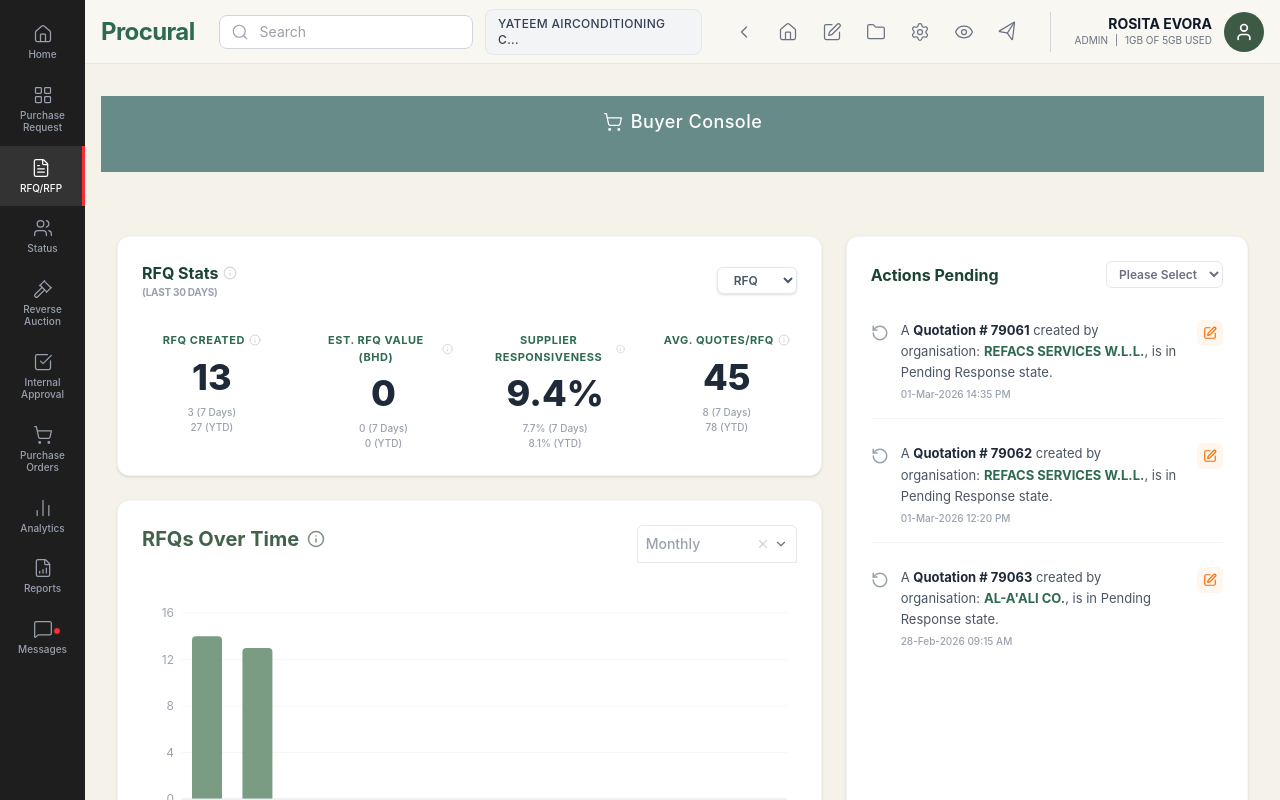
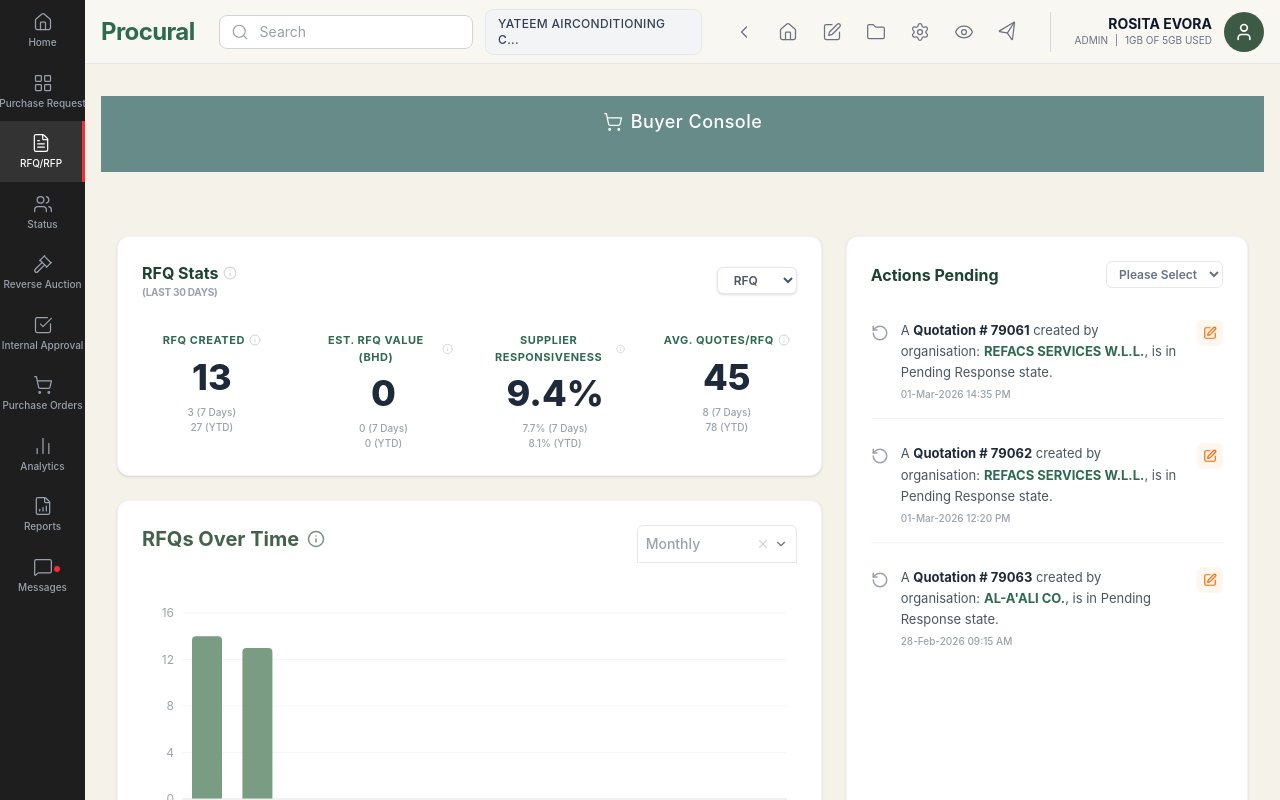
Before and after one commit to fathimaniba112/Rfq-users, a React (Vite) app: page /dashboard in a window 1280 px wide. Built offline with nearby package versions, Linux system fonts and the light colour scheme.

Commit message:
Initial commit

```diff
--- a/src/index.css
+++ b/src/index.css
@@ -1,11 +1,22 @@
 @import "tailwindcss";
 
-/* Hide scrollbar for sidebar but keep it scrollable */
+/* Hide scrollbar for sidebar but keep it scrollable - Chrome, Safari and Opera */
 .sidebar-scroll::-webkit-scrollbar {
   display: none;
 }
 
+/* Hide scrollbar for IE, Edge and Firefox */
 .sidebar-scroll {
   -ms-overflow-style: none;  /* IE and Edge */
   scrollbar-width: none;  /* Firefox */
 }
+
+/* Also hide for the nav element in sidebar */
+nav::-webkit-scrollbar {
+  display: none;
+}
+
+nav {
+  -ms-overflow-style: none;
+  scrollbar-width: none;
+}
--- a/src/pages/sidebar.jsx
+++ b/src/pages/sidebar.jsx
@@ -17,11 +17,11 @@ import { useNavigate } from "react-router-dom";
 const SidebarItem = ({ icon: Icon, label, active, badge, onClick }) => (
   <div
     onClick={onClick}
-    className={`relative flex flex-col items-center justify-center py-3 cursor-pointer transition-colors w-full
+    className={`relative flex flex-col items-center justify-center py-3 cursor-pointer transition-colors w-full flex-shrink-0
       ${active ? 'bg-[#333333] text-white border-r-[3px] border-red-500' : 'text-gray-400 hover:text-white'}`}
   >
     <Icon size={20} strokeWidth={1.5} />
-    <span className="text-[10px] mt-1 font-medium text-center px-1 leading-tight">
+    <span className="text-[10px] mt-1 font-medium text-center px-1 leading-tight whitespace-nowrap">
       {label}
     </span>
 
@@ -38,13 +38,11 @@ export default function Sidebar() {
 const menuItems = [
   { icon: Home, label: 'Home', onClick: () => navigate("/dashboard") },
   { icon: LayoutGrid, label: 'Purchase Request' },
-  { icon: FileText, label: ' RFQ/RFP', active: true },
+  { icon: FileText, label: 'RFQ/RFP', active: true },
 
   { icon: Users, label: 'Status' },
-{ icon: Gavel, label: 'Reverse Auction' },
-{ icon: CheckSquare, label: 'Internal Approval' },
-
-
+  { icon: Gavel, label: 'Reverse Auction' },
+  { icon: CheckSquare, label: 'Internal Approval' },
   { icon: ShoppingCart, label: 'Purchase Orders' },
   { icon: BarChart2, label: 'Analytics' },
   { icon: FileBarChart, label: 'Reports' },
@@ -58,15 +56,15 @@ const menuItems = [
 
   return (
 
-<aside className="fixed left-0 top-0 w-[85px] bg-[#1e1e1e] h-screen flex flex-col py-3">
-      <nav className="flex flex-col items-center w-full">
+<aside className="fixed left-0 top-0 w-[85px] h-screen bg-[#1e1e1e] flex flex-col overflow-hidden">
+      <nav className="flex flex-col items-center w-full h-full overflow-y-auto overflow-x-hidden" style={{ scrollbarWidth: 'none', msOverflowStyle: 'none' }}>
 
         {menuItems.map((item, idx) => {
-          const hasDropdown = item.label === "Purchase Request" || item.label === " RFQ/RFP" || item.label === "Purchase Orders";
+          const hasDropdown = item.label === "Purchase Request" || item.label === "RFQ/RFP" || item.label === "Purchase Orders";
           const isOpen = openMenu === item.label;
 
           return (
-            <div key={idx} className="relative w-full">
+            <div key={idx} className="relative w-full flex-shrink-0">
 
  <SidebarItem
   {...item}
```
